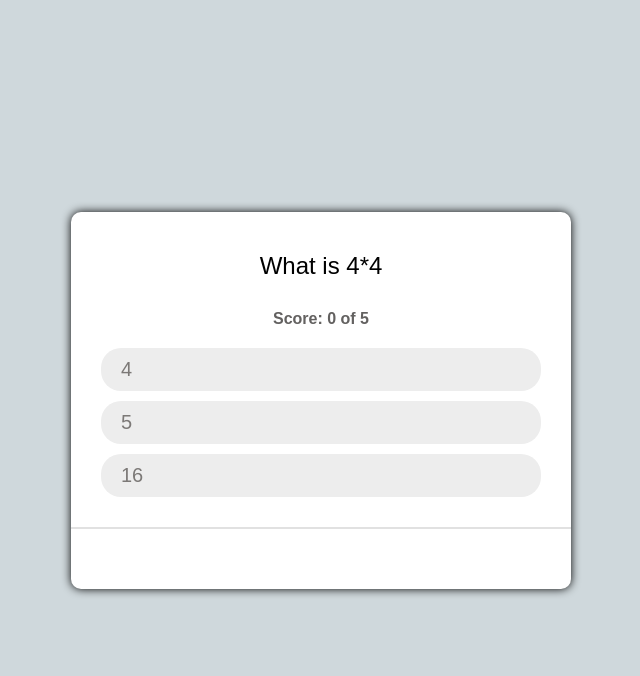
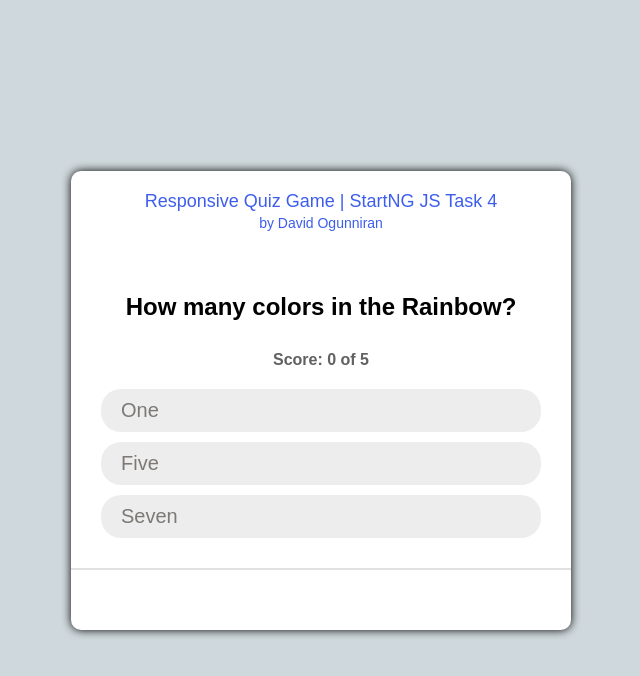
Before and after one commit to davidogunniran/quiz, a plain HTML site: page index.html in a window 1280 px wide. Both pictures are taken after a click on the button "Start". Shown: the whole page, without its empty margins (319-959 px from the left). Drawn offline with Linux system fonts and the light colour scheme.

Commit message:
fixed wring score detection

```diff
--- a/index.html
+++ b/index.html
@@ -10,7 +10,9 @@
     <script defer src="script.js"></script>
 </head>
 <body>
+
     <div class="container">
+        <header class="title">Responsive Quiz Game | StartNG JS Task 4 <br> <small>by David Ogunniran</small></header>
         <div id="question-container" class="hide">
             <div id="question"></div>
             <div id="score"></div>
--- a/main.css
+++ b/main.css
@@ -7,6 +7,7 @@
     --bg-color: #cfd8dc;
     --bg-wrong: #aa0411;
     --bg-correct: #158e00;
+    --primary: #3d5ded;
 }
 body{
     padding: 0;
@@ -35,13 +36,25 @@ body{
     font-size: 24px;
     margin-bottom: 30px;
     margin-top: 10px;
+    font-weight: bold;
+}
+.title {
+    text-align: center;
+    font-size: large;
+    font-weight: 400;
+    padding: 20px;
+    color: var(--primary);
+    /* margin-bottom: 30rem; */
+}
+small {
+    font-size: 14px;
 }
 #score {
-    color: #636160;
+    color: #616161;
     font-size: 16px;
     text-align: center;
     margin-bottom: 20px;
-    font-weight: bold;
+    font-weight: 700;
 }
 
 .btn-grid{
@@ -81,8 +94,13 @@ body{
     font-size: 1.5rem;
     font-weight: bold;
     padding: 10px 20px;
-    background-color: #3d5ded;
+    background-color: var(--primary);
     color: #fff;
+    transition: all 0.6s cubic-bezier(.25, .8, .25, 1);
+}
+.start-btn:hover, .next-btn:hover{
+    background-color: var(--bg-color);
+    color: #000000;box-shadow: 0 0 8px  ;
 }
 .controls {
     display: flex;
--- a/script.js
+++ b/script.js
@@ -7,6 +7,7 @@ const answerButtons = document.getElementById('answer-btn')
 const scoreElement = document.getElementById('score')
 const total = document.getElementById('total')
 
+//create undefined variables for question shuffling and postion of current game question
 let shuffledQuestions, currentQuestionIndex
 
 //click event to start the game
@@ -22,9 +23,11 @@ function startGame(){
     questionContainer.classList.remove('hide')
     //shuffles array
     shuffledQuestions = questions.sort(() => Math.random() - .5)
+    //Sets first question in Question array
     currentQuestionIndex = 0
+    //sets game score to zero
     score = 0
-    scoreElement.innerHTML = `Score: ` + score + ` of 5`
+    //Run function to populates DOM with question from question array
     setNextQuestion()
  }
 
@@ -33,116 +36,143 @@ function setNextQuestion() {
     resetState()
     showQuestion(shuffledQuestions[currentQuestionIndex])
 }
-   //populates question and answers with values from array
+
+function resetState() {
+    //hides next button
+    nextButton.classList.add('hide')
+    //hides total html tag
+    total.classList.add('hide')
+    //displays score
+    scoreElement.classList.remove('hide')
+    //populates DOM with score on game start
+    scoreElement.innerHTML = `Score: ` + score + ` of 5`
+
+    //Loop to remove pre-existing html boilerplate btn elements
+    while (answerButtons.firstChild) {
+        answerButtons.removeChild(answerButtons.firstChild)
+    }
+}
+   //populates question and answers with objects from Questions array
 function showQuestion(question){
-    //populate questionElement with question in array
+    //populate questionElement with question object from array
     questionElement.innerText = question.question
+    //run function to create btns for each answer from the array
     question.answers.forEach(answer => {
         const button = document.createElement('button')
-        //populate button element with answers array
+        //populate button element with values from answers array
         button.innerText = answer.text
         //add css class to button
         button.classList.add('btn')
-
+        //adds attribute 'Data-correct = true' to element populated with 'correct: true' from the Questions Array
         if (answer.correct) {
             button.dataset.correct = answer.correct
         }
+        //run function selectAnswer on btn click which determines correct answer
         button.addEventListener('click', selectAnswer)
+        //add created button as child into DOM Parent element answerButtons
         answerButtons.appendChild(button)
     })
 }
 
-function resetState() {
-    nextButton.classList.add('hide')
-    total.classList.add('hide')
-    scoreElement.classList.remove('hide')
-
-    while (answerButtons.firstChild) {
-        answerButtons.removeChild(answerButtons.firstChild)
+//run function to detect selected answer btn
+function selectAnswer(e) {
+    //stores target property of evt in selectedButton
+    const selectedButton = e.target
+    //checks if selected answer's data-correct attribute is true
+    if (selectedButton.getAttribute('data-correct')) {
+        //increase score by 1
+        score++
+        //populate DOM with value of Score
+        scoreElement.innerHTML = `Score: ` + score + ` of 5`
+    }
+    //set status for each answer btn once clicked
+    Array.from(answerButtons.children).forEach(button => {
+        setStatusClass(button)
+    })
+   //run loop to determine if there are still questions to be displayed
+    if (shuffledQuestions.length > currentQuestionIndex +1) {
+        nextButton.classList.remove('hide')
+    } else {
+        //display total score
+        total.innerHTML = 'You scored ' + score + ' out of 5'
+        //display total element
+        total.classList.remove('hide')
+        //change startButton text to Restart
+        startButton.innerText = 'Restart'
+        //display Restart
+        startButton.classList.remove('hide')
+        //hide question container
+        questionContainer.classList.add('hide')
+        //hide scoreElemnt
+        scoreElement.classList.add('hide')
+    }
+}
+//function to set answer btn status when selected
+function setStatusClass(element){
+    //clears previous answer btn status
+    clearStatusClass(element)
+    //run loop to check if each answer has a true state of attribute 'data-correct'
+    if(element.getAttribute('data-correct')) {
+        //disables answer btns to prevent multiple selections
+        Array.from(answerButtons.children).forEach( disableButton => {
+            disableButton.disabled = true
+        })
+        //adds a css class 'correct' to answer btn with true value of attribute 'data-correct'
+        element.classList.add('correct')
+    } else {
+        //adds a css class 'wrong' to answer btn with true value of attribute 'data-correct'
+        element.classList.add('wrong')
     }
 }
 
-function selectAnswer(e) {
-    const selectedButton = e.target
-    // const correctButton = selectedButton.dataset.correct
-    Array.from(answerButtons.children).forEach(button => {
-        setStatusClass(button)
-    })
-
-    if (shuffledQuestions.length > currentQuestionIndex +1) {
-        nextButton.classList.remove('hide')
-    } else {
-        startButton.innerText = 'Restart'
-        startButton.classList.remove('hide')
-        questionContainer.classList.add('hide')
-        total.classList.remove('hide')
-        scoreElement.classList.add('hide')
-        total.innerHTML = 'You scored ' + score + ' out of 5'
-
-    }
-}
-
-function setStatusClass(element){
-    clearStatusClass(element)
-    if(element.getAttribute('data-correct')) {
-        score++
-        console.log(score)
-        scoreElement.innerHTML = `Score: ` + score + ` of 5`
-        Array.from(answerButtons.children).forEach( disableButton => {
-            disableButton.disabled = true
-        })
-        element.classList.add('correct')
-    } else {
-        element.classList.add('wrong')
-
-        scoreElement.innerHTML = `Score: ` + score + ` of 5`
-    }
-}
-
+// clears answer btn status for next selection
 function clearStatusClass(element) {
     element.classList.remove('correct')
     element.classList.remove('wrong')
 }
 
+//Array to store question and answers
 const questions = [
     {
-        question: 'What is 2*5',
+        question: 'Who was elected President of the United States in 2017?',
         answers: [
-        { text: '10', correct: true},
-        { text: '5', correct: false},
-        { text: '6', correct: false}
+        { text: 'Donald Trump', correct: true},
+        { text: 'Barack Obama', correct: false},
+        { text: 'George Bush', correct: false}
         ]
     },
     {
-        question: 'What is 4*5',
+        question: 'What is the national language of Canada?',
         answers: [
-            { text: '4', correct: false},
-            { text: '20', correct: true},
-            { text: '6', correct: false}
+            { text: 'English', correct: false},
+            { text: 'Dutch', correct: true},
+            { text: 'French', correct: false}
         ]
     },
     {
-        question: 'What is 7*5',
+        question: 'Saudi Arabia is the biggest producer of?',
         answers: [
-            { text: '4', correct: false},
-            { text: '35', correct: true},
-            { text: '6', correct: false}
+            { text: 'Oil', correct: true},
+            { text: 'Coal', correct: false},
+            { text: 'Coffee', correct: false}
         ]
     },
     {
-        question: 'What is 2*3',
+        question: ' What is a great remedy for weight loss?',
         answers: [
-            { text: '4', correct: false},
-            { text: '5', correct: false},
-            { text: '6', correct: true}
+            { text: 'Black tea', correct: false},
+
+
+            { text: 'Diet soda', correct: false},
+            { text: 'Drinking green tea', correct: true}
         ]
     },
     {
-        question: 'What is 4*4',
+        question: 'How many colors in the Rainbow?',
         answers: [
-            { text: '4', correct: false},
-            { text: '5', correct: false},
-            { text: '16', correct: true}
+            { text: 'One', correct: false},
+            { text: 'Five', correct: false},
+            { text: ' Seven', correct: true}
         ]
     },
 ]
```
